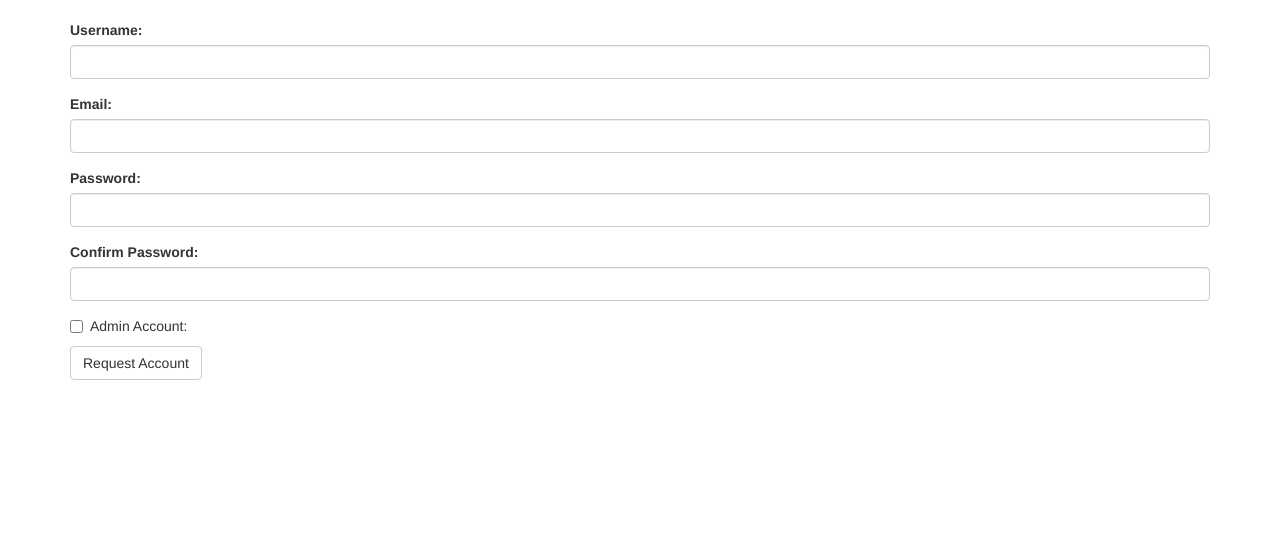
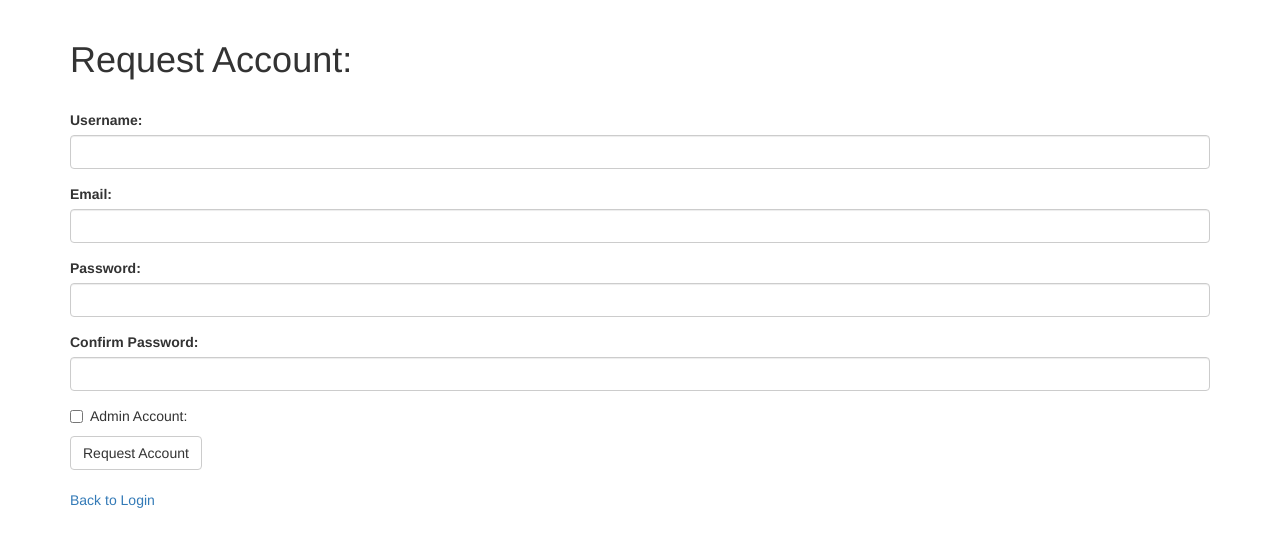
Before and after one commit to Minimonks/GF_Assignment_Project, a Flask app: page / in a window 1280 px wide. Shown: the part 52-599 px from the top of the page. Run offline with Flask 3, Linux system fonts and the light colour scheme; some libraries are stand-ins or nearby versions.

Commit message:
Request account complete prior to login

```diff
--- a/app/main/routes.py
+++ b/app/main/routes.py
@@ -27,7 +27,7 @@ def reqAccount():
     form = RequestAccountForm()
 
     if form.validate_on_submit():
-        roleId = 1 if form.role.data else 0
+        roleId = 2 if form.role.data else 1
         user = User(Username = form.username.data, Email = form.email.data, Password = form.password.data, RoleID = roleId)
         db.session.add(user)
         db.session.commit()
--- a/app/templates/requestAccount.html
+++ b/app/templates/requestAccount.html
@@ -6,5 +6,8 @@ GF Software Ticketing | Request Account
 {% endblock %}
 
 {% block page_content %}
+<h1>Request Account:</h1><br>
 {{ wtf.quick_form(form) }}
+<br>
+<a href="{{ url_for('main.login') }}" class="navbar-item">Back to Login</a>
 {% endblock %}
```
